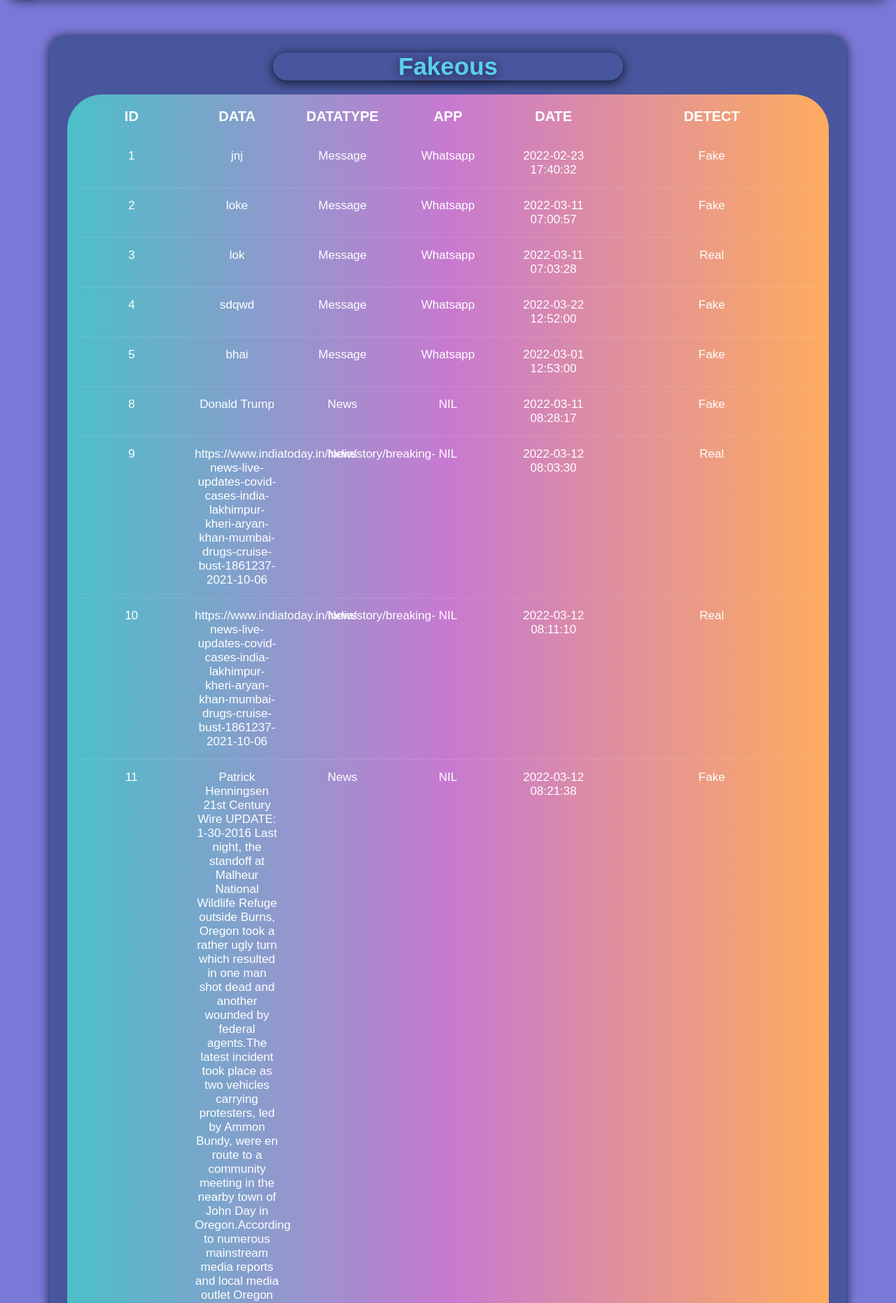
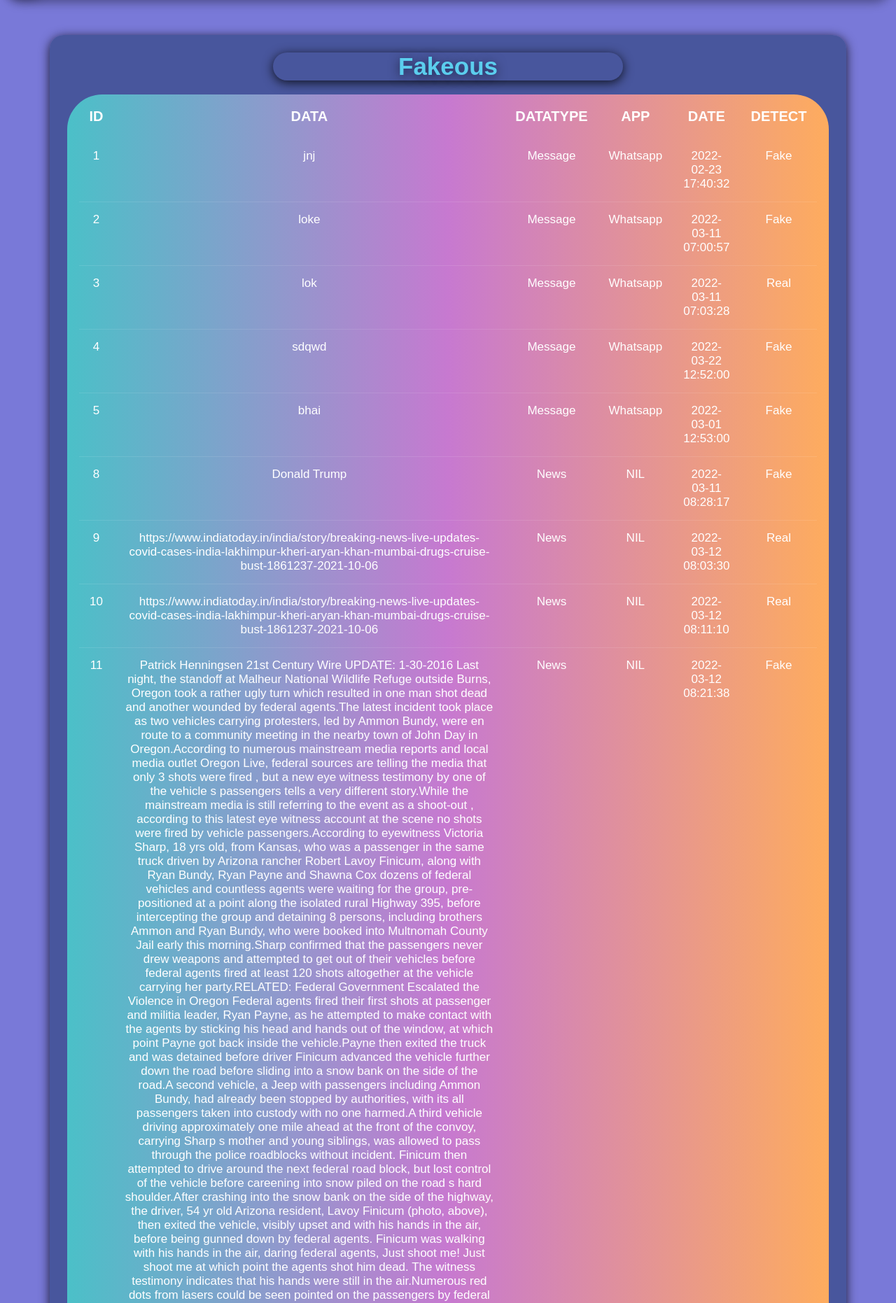
Before and after one commit to lokeshparab/FakeNewsDetectionApp, a Flask app: page /view in a window 1280 px wide. Shown: the part 58-1920 px from the top of the page at 70% size. Run offline with Flask 2, Linux system fonts and the light colour scheme; a user stored in the database is signed in; data comes from the database, SQL or seed files in the repository; both versions use the stored data as it was after the commit; parts of the project's set-up code (start-up, migrations or seed data) failed here and were passed over.

Commit message:
Few changes done

```diff
--- a/static/css/view.css
+++ b/static/css/view.css
@@ -42,9 +42,10 @@ body {
     /* width:100%; */
     /* table-layout: fixed; */
     margin: auto;
-    table-layout: fixed;
+    table-layout: auto
     width: 100%;
     max-width: 97%;
+    min-height: 300px;
   }
   .tbl-header{
     background: -webkit-linear-gradient(to right, #4BC0C8, #C779D0, #FEAC5E);
@@ -52,6 +53,9 @@ body {
     border-radius:50px;
    }
 
+  tr{
+    min-height: 3cm;
+  }
   th{
     padding: 20px 15px;
     text-align: center;
@@ -68,6 +72,7 @@ body {
     font-size: 17px;
     color: #fff;
     border-bottom: solid 1px rgba(255,255,255,0.1);
+    max-height: 4cm;
   }
 
   h1{font-size:35px;
--- a/templates/aboutus.html
+++ b/templates/aboutus.html
@@ -26,7 +26,7 @@
     <div class="card">
     <script src="https://ajax.googleapis.com/ajax/libs/jquery/2.1.1/jquery.min.js"></script>
       <div id="profile-container1">
-       <image id="profileImage1" src="https://encrypted-tbn0.gstatic.com/images?q=tbn:ANd9GcTVR7gFTPgh9zmEdc0p8UtAcwS3_oPLZUcOkA&usqp=CAU" />
+       <image id="profileImage1" src="{{ url_for('static', filename ='photos/Ganesh _Sawant.jpg') }}" />
       </div>
       <div class="container"><br>
         <h3>Ganesh Sawant</h3><br>
--- a/templates/dashboard.html
+++ b/templates/dashboard.html
@@ -15,6 +15,7 @@
 
     <div class="my-menu">
         <form action="#" method="post">
+            <div class="newschannel">
                 <label for="news" >News company: </label>
                 <select name="newschannel" id="news">
                 {% if channels %}
@@ -24,6 +25,8 @@
                 {% endif %}
                 </select>
                 <input type="submit" name = 'submit' value="Submit">
+            </div>
+
     </form>
     </div>
 
```
Also changed, not shown: db/data.sqlite, static/photos/Ganesh _Sawant.jpg (added). Lines whose indentation alone changed are shown as unchanged.
